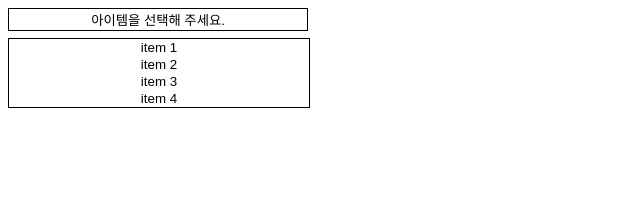
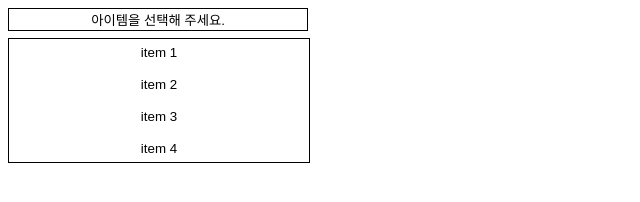
Before and after one commit to oceanlee-seoul/Vanilla-Practice, a plain HTML site: page test1/index.html in a window 1280 px wide. Both pictures are taken after a click on the button "아이템을 선택해 주세요.". Shown: the whole page, without its empty margins (0-640 px from the left). Drawn offline with Linux system fonts and the light colour scheme.

Commit message:
feat: 1번 끝

```diff
--- a/test1/index.html
+++ b/test1/index.html
@@ -17,6 +17,7 @@
       .dropdown-btn {
         border: 1px solid black;
         width: 300px;
+        cursor: pointer;
       }
       .wrapper {
         position: absolute;
@@ -26,6 +27,11 @@
         flex-direction: column;
         border: 1px solid black;
         text-align: left;
+        gap: 5px;
+      }
+      .item {
+        cursor: pointer;
+        margin: 5px 0 5px 0;
       }
     </style>
   </head>
@@ -33,21 +39,34 @@
     <div class="dropdown">
       <button class="dropdown-btn">아이템을 선택해 주세요.</button>
       <div class="wrapper">
-        <button>item 1</button>
-        <button>item 2</button>
-        <button>item 3</button>
-        <button>item 4</button>
+        <button class="item">item 1</button>
+        <button class="item">item 2</button>
+        <button class="item">item 3</button>
+        <button class="item">item 4</button>
       </div>
     </div>
   </body>
   <script>
     const dropdownToggle = document.querySelector('.dropdown-btn');
     const dropdownWrapper = document.querySelector('.wrapper');
+    const dropdownItems = document.querySelectorAll('.item');
 
     let isOpen = false;
-    dropdownToggle.addEventListener('click', () => {
+
+    const toggleDropdown = () => {
       isOpen = isOpen ? false : true;
       dropdownWrapper.style.display = isOpen ? 'flex' : 'none';
+    };
+
+    dropdownToggle.addEventListener('click', () => {
+      toggleDropdown();
     });
+
+    for (const item of dropdownItems) {
+      item.addEventListener('click', () => {
+        dropdownToggle.innerText = item.innerText;
+        toggleDropdown();
+      });
+    }
   </script>
 </html>
```
